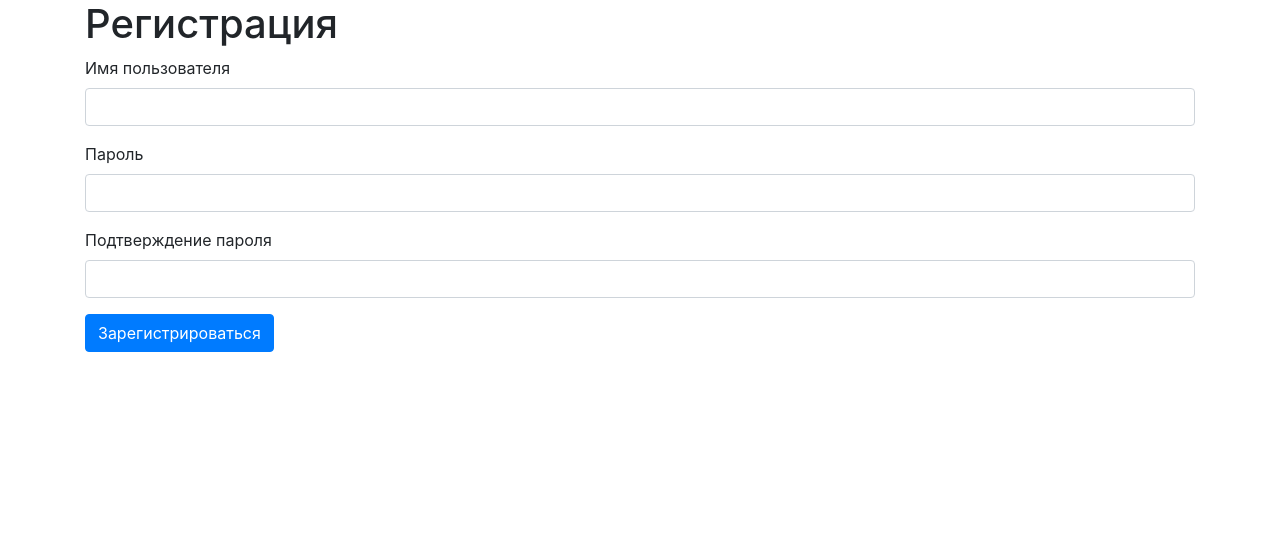
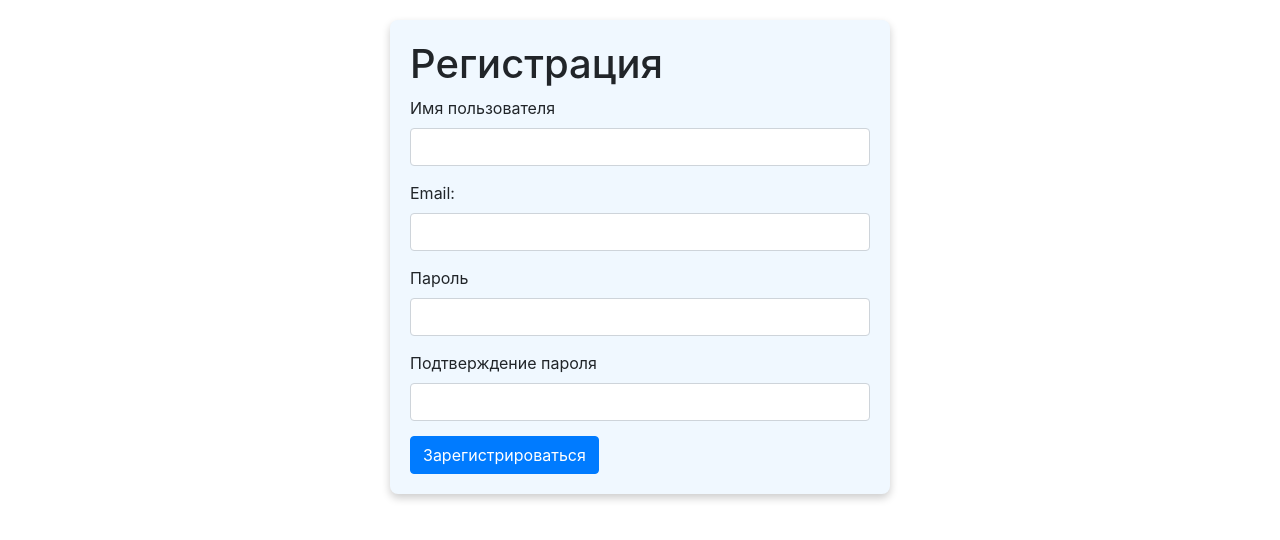
Before and after one commit to Animeshnik94/autorization_project, a Flask app: page /register in a window 1280 px wide. Shown: the part 56-596 px from the top of the page. Run offline with Flask 3, Linux system fonts and the light colour scheme; some libraries are stand-ins or nearby versions.

Commit message:
modified:   app.py 	modified:   forms.py 	modified:   models.py 	modified:   static/styles.css 	modified:   templates/login.html 	modified:   templates/registration.html

```diff
--- a/app.py
+++ b/app.py
@@ -25,7 +25,14 @@ def index():
 def register():
     form = RegistrationForm()
     if form.validate_on_submit():
-        new_user = User(username=form.username.data, password=generate_password_hash(form.password.data))
+        existing_user=User.query.filter((User.username == form.username.data) | (User.email == form.email.data)).first()
+        if existing_user:
+            flash('Имя пользователя или email уже заняты. Пожалуйста, выбирите другое.', 'danger')
+            return redirect(url_for('register'))
+
+        new_user = User(username=form.username.data,
+                        email = form.email.data,
+                        password=generate_password_hash(form.password.data))
         db.session.add(new_user)
         db.session.commit()
         flash('Вы успешно зарегистрировались!', 'success')
--- a/forms.py
+++ b/forms.py
@@ -1,14 +1,16 @@
 from flask_wtf import FlaskForm
 from wtforms import StringField, PasswordField, SubmitField
-from wtforms.validators import DataRequired, EqualTo, Length
+from wtforms.validators import DataRequired, EqualTo, Length, Email
 
 class RegistrationForm(FlaskForm):
-    username = StringField('Имя пользователя', validators=[DataRequired(), Length(min=2, max=150)])
+    username = StringField('Имя пользователя', validators=[DataRequired(), Length(min=5, max=150)])
+    email = StringField('Email:', validators=[DataRequired(), Length(min=5,max=150), Email()])
     password = PasswordField('Пароль', validators=[DataRequired(), Length(min=6)])
     confirm_password = PasswordField('Подтверждение пароля', validators=[DataRequired(), EqualTo('password')])
     submit = SubmitField('Зарегистрироваться')
 
 class LoginForm(FlaskForm):
     username = StringField('Имя пользователя', validators=[DataRequired()])
+    email = StringField('Email', validators=[DataRequired(), Length(min=5,max=150), Email()])
     password = PasswordField('Пароль', validators=[DataRequired()])
     submit = SubmitField('Войти')
--- a/models.py
+++ b/models.py
@@ -6,4 +6,5 @@ db = SQLAlchemy()
 class User(db.Model, UserMixin):
     id = db.Column(db.Integer, primary_key=True)
     username = db.Column(db.String(150), unique=True, nullable=False)
+    email = db.Column(db.String(150), unique=True, nullable=False)
     password = db.Column(db.String(150), nullable=False)
--- a/static/styles.css
+++ b/static/styles.css
@@ -1,3 +1,5 @@
+
+
 .modal {
     display: none;
     position: fixed;
@@ -22,3 +24,15 @@
     font-size: 28px;
     font-weight: bold;
 }
+.form-container {
+    max-width: 500px; /* Максимальная ширина формы */
+    margin: 20px auto; /* Центрирование формы по горизонтали */
+    padding: 20px;
+    background-color: #f0f8ff; /* Цвет фона формы */
+    border-radius: 8px; /* Скругление углов формы */
+    box-shadow: 0 4px 8px rgba(0, 0, 0, 0.2); /* Тень для визуального эффекта */
+}
+
+.form-group {
+    margin-bottom: 15px; /* Отступ между группами полей */
+}
--- a/templates/registration.html
+++ b/templates/registration.html
@@ -1,11 +1,17 @@
 {% extends 'base.html' %}
 {% block content %}
+
+    <div class="form-container">
         <h1>Регистрация</h1>
         <form action="{{ url_for('register') }}" method="POST">
             {{ form.hidden_tag() }}
             <div class="form-group">
                 {{ form.username.label(class="form-control-label") }}
                 {{ form.username(class="form-control") }}
+            </div>
+            <div class="form-group">
+                {{ form.email.label(class="form-control-label") }}
+                {{ form.email(class="form-control") }}
             </div>
             <div class="form-group">
                 {{ form.password.label(class="form-control-label") }}
@@ -17,4 +23,5 @@
             </div>
             {{ form.submit(class="btn btn-primary") }}
         </form>
+    </div>
 {% endblock %}
```
Also changed, not shown: templates/login.html (+7 -0 lines). Lines whose indentation alone changed are shown as unchanged.
